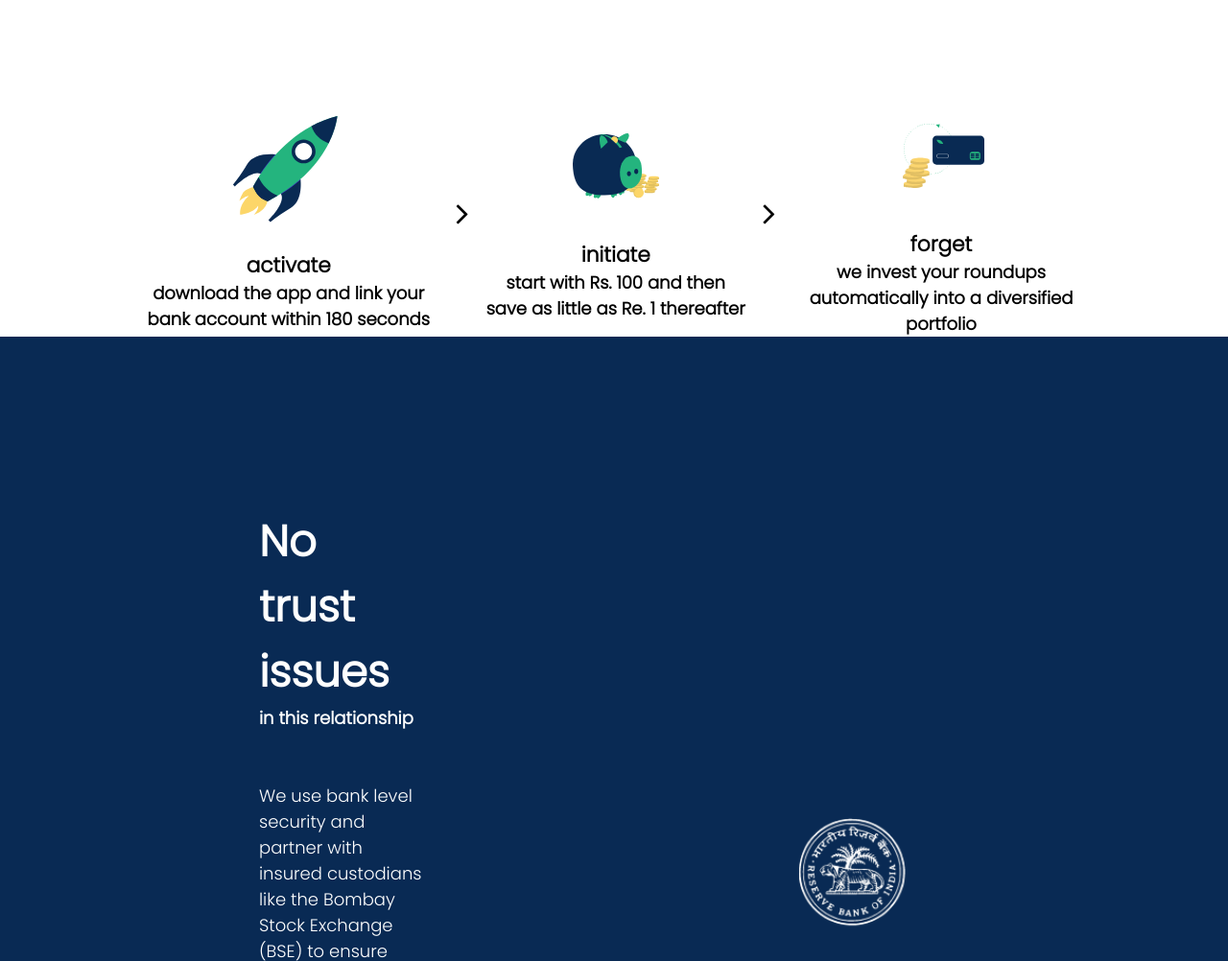
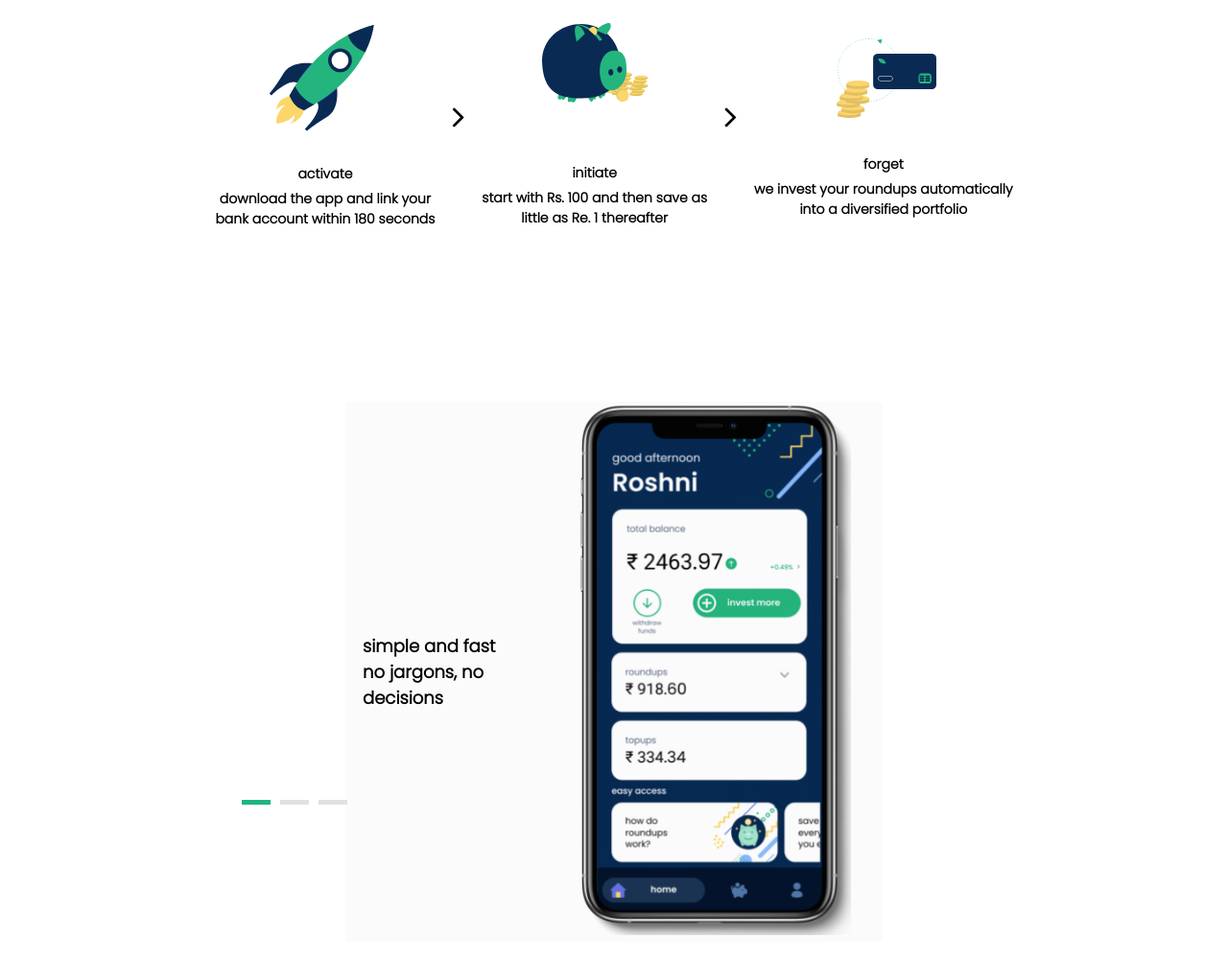
Before and after one commit to nIMblEt06/sarcTask, a plain HTML site: page index.html in a window 1280 px wide. Shown: the part 1108-2110 px from the top of the page at 96% size. Drawn offline with Linux system fonts and the light colour scheme.

Commit message:
done w this

```diff
--- a/index.html
+++ b/index.html
@@ -4,7 +4,8 @@
     <meta charset="UTF-8">
     <meta http-equiv="X-UA-Compatible" content="IE=edge">
     <meta name="viewport" content="width=device-width, initial-scale=1.0">
-    <title>spenny</title>
+    <title >spenny</title>
+    <link rel="icon" href="assets/title.png" type="image/icon type">
     <link rel="stylesheet" href="https://cdnjs.cloudflare.com/ajax/libs/font-awesome/4.7.0/css/font-awesome.min.css">
     <link rel="stylesheet" href="styles.css">
     <link rel="preconnect" href="https://fonts.googleapis.com">
@@ -35,15 +36,15 @@
         <div id="activate" class = "centera centerj fColumn">
             <img class = "icons" src="assets/Rocket.35228c38.svg" alt="">
             <p class ="First">activate</p>
-            <p>download the app and link your bank account within 180 seconds</p>
+            <p>download the app and link your <br> bank account within 180 seconds</p>
         </div>
         <div class="centera centerj angle">
             <i class="fa fa-angle-right" style="font-size:36px;"></i>
         </div>
         <div id="initiate" class = "centera centerj fColumn">
            <img class = "icons" src="assets/Pigyy.902dfd80.svg" alt="">
-            <p class ="First">initiate</p>
-            <p> start with Rs. 100 and then save as little as Re. 1 thereafter </p>
+            <p class ="First"id = "mid">initiate</p>
+            <p> start with Rs. 100 and then save as <br> little as Re. 1 thereafter </p>
 
         </div>
         <div class="centera centerj angle">
@@ -52,10 +53,18 @@
         <div id="forget" class = "centera centerj fColumn">
             <img class = "icons" src="assets/card.d07bd8c9.svg" alt="">
             <p class ="First">forget</p>
-            <p>we invest your roundups automatically into a diversified portfolio</p>
+            <p>we invest your roundups automatically <br> into a diversified portfolio</p>
         </div>
     </div>
-    <div id="Roshni"></div>
+    <div id="Roshni">
+        <div class="content">
+            simple and fast <br> no jargons, no decisions
+            <span id = arrows></span>
+        </div>
+        <div class="imagee">
+            <img src="assets/Roshni.png" alt="">
+        </div>
+    </div>
     <div id="trust" class="centera centerj">
        <div id="text">
         <h1>
--- a/styles.css
+++ b/styles.css
@@ -78,8 +78,9 @@ body{
 #steps{
     display: flex;
     text-align: center;
-    margin-top: 9rem;
+    margin-top: 4rem;
     margin-inline: 8rem;
+    justify-content: center;
 }
 .First{
     font-size: 1.2rem;
@@ -94,10 +95,10 @@ body{
     padding-inline: 1rem;
 }
 #initiate img{
-    padding: 30px;
+    padding: 20px;
 }
 #forget img{
-    padding: 30px;
+    padding: 20px;
 }
 #trust{
     background-color: #092a54;
@@ -129,3 +130,65 @@ body{
 #compLogo img{
     padding: 100px;
 }
+#steps p{
+    font-size: 14px;
+}
+#Roshni{
+    display: flex;
+    justify-content: space-between;
+    align-items: center;
+    background-color: #fbfbfb;
+    margin: 10rem 20rem;
+}
+
+.imagee img{
+    width: 90%;
+}
+.content{
+    margin-left: 1rem;
+}
+#arrows{
+    content: '';
+    position: absolute;
+    transform: translate(-210px,120px);
+    height: 5px;
+    width: 30px;
+    background: #1fb57f;
+}
+#arrows::after{
+    content: '';
+    position: absolute;
+    transform: translateX(40px);
+    height: 5px;
+    width: 30px;
+    background: #e1e1e1;
+}
+#arrows::before{
+    content: '';
+    position: absolute;
+    transform: translateX(80px);
+    height: 5px;
+    width: 30px;
+    background: #e1e1e1;
+}
+#mid{
+    padding-top: 25px;
+}
+@media (max-width: 750px) {
+    #steps{
+        flex-direction: column;
+    }
+    .angle{
+        transform: rotate(90deg);
+    }
+    #trust{
+        flex-direction: column;
+        padding-inline: 6vw;
+    }
+    #text{
+        padding-right: 0;
+    }
+    #images{
+        transform: rotate(90deg);
+    }
+}
```
Also changed, not shown: Assets/Roshni.png (added), Assets/title.png (added).
